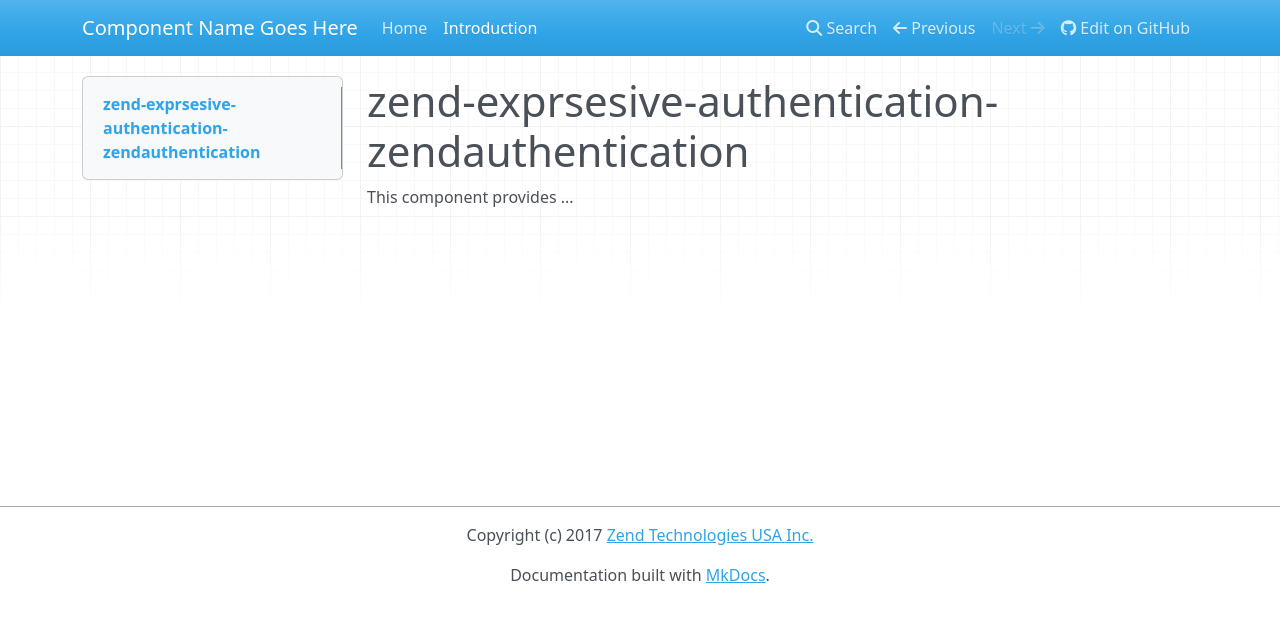
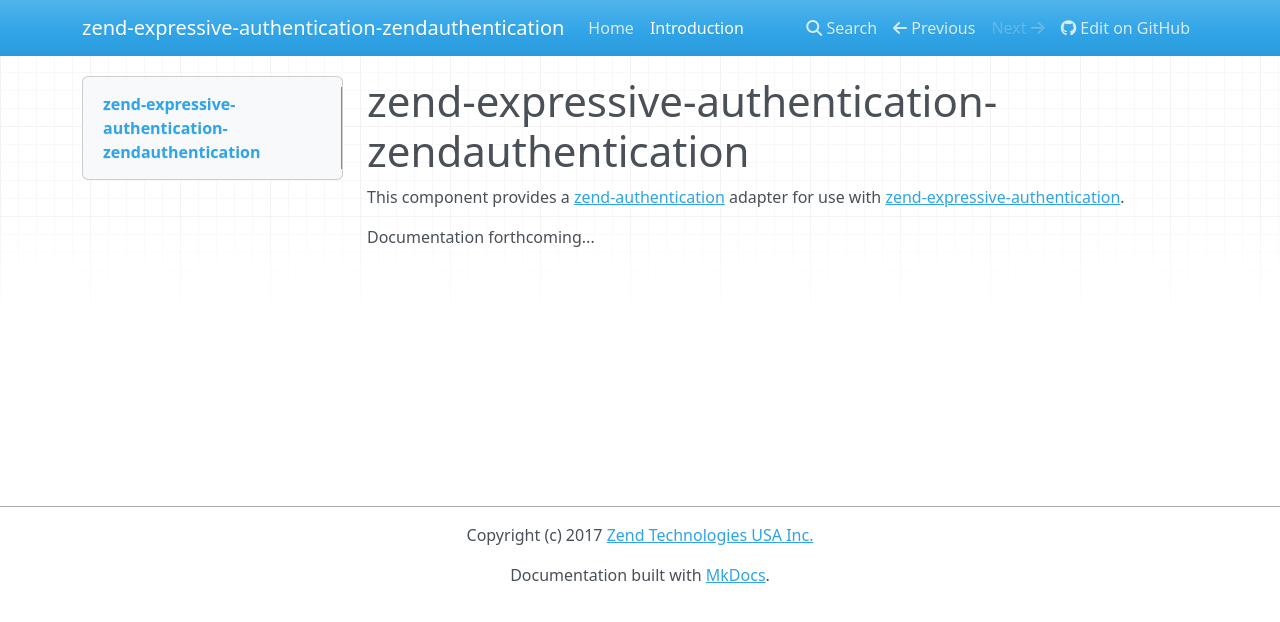
Before and after one commit to zendframework/zend-expressive-authentication-zendauthentication, an MkDocs documentation site: the page built from docs/book/intro.md, in a window 1280 px wide. Shown: the top 622 px of the page. Built offline with MkDocs 1.6.1, drawn with Linux system fonts in a browser that asks for light colours; nearby versions of some CDN libraries; old or Windows-style settings are respelled for this version of MkDocs.

Commit message:
Fix all references to package
Package name contained a typo in all documentation; fixed and updated.

```diff
--- a/composer.json
+++ b/composer.json
@@ -1,12 +1,12 @@
 {
-    "name": "zendframework/zend-exprsesive-authentication-zendauthentication",
-    "description": "<package description; should match repository description>",
+    "name": "zendframework/zend-expressive-authentication-zendauthentication",
+    "description": "zend-authentication adapter for zend-expressive-authentication.",
     "license": "BSD-3-Clause",
     "keywords": [
         "expressive",
         "zf",
         "zendframework",
-        "<individual keywords for current package>"
+        "authentication"
     ],
     "support": {
         "docs": "https://docs.zendframework.com/zend-exprsesive-authentication-zendauthentication/",
--- a/docs/book/index.html
+++ b/docs/book/index.html
@@ -1,9 +1,9 @@
 <div class="container">
   <div class="jumbotron">
-    <h1>zendframework/zend-exprsesive-authentication-zendauthentication</h1>
+    <h1>zendframework/zend-expressive-authentication-zendauthentication</h1>
 
     <p>Description of component here</p>
 
-    <pre><code class="language-bash">$ composer require zendframework/zend-exprsesive-authentication-zendauthentication</code></pre>
+    <pre><code class="language-bash">$ composer require zendframework/zend-expressive-authentication-zendauthentication</code></pre>
   </div>
 </div>
--- a/docs/book/intro.md
+++ b/docs/book/intro.md
@@ -1,3 +1,6 @@
-# zend-exprsesive-authentication-zendauthentication
+# zend-expressive-authentication-zendauthentication
 
-This component provides ...
+This component provides a [zend-authentication](https://docs.zendframework.com/zend-authentication)
+adapter for use with [zend-expressive-authentication](https://docs.zendframework.com/zend-expressive-authentication).
+
+Documentation forthcoming...
--- a/mkdocs.yml
+++ b/mkdocs.yml
@@ -3,7 +3,7 @@ site_dir: docs/html
 pages:
     - index.md
     - Introduction: intro.md
-site_name: Component Name Goes Here
-site_description: 'Component Description goes here'
-repo_url: 'https://github.com/zendframework/zend-exprsesive-authentication-zendauthentication'
+site_name: zend-expressive-authentication-zendauthentication
+site_description: 'zend-authentication adapter for zend-expressive-authentication.'
+repo_url: 'https://github.com/zendframework/zend-expressive-authentication-zendauthentication'
 copyright: 'Copyright (c) 2017 <a href="http://www.zend.com/">Zend Technologies USA Inc.</a>'
```
Also changed, not shown: README.md (+7 -6 lines), docs/CONTRIBUTING.md (+8 -8 lines), docs/ISSUE_TEMPLATE.md (+1 -1 lines), docs/SUPPORT.md (+1 -1 lines).
